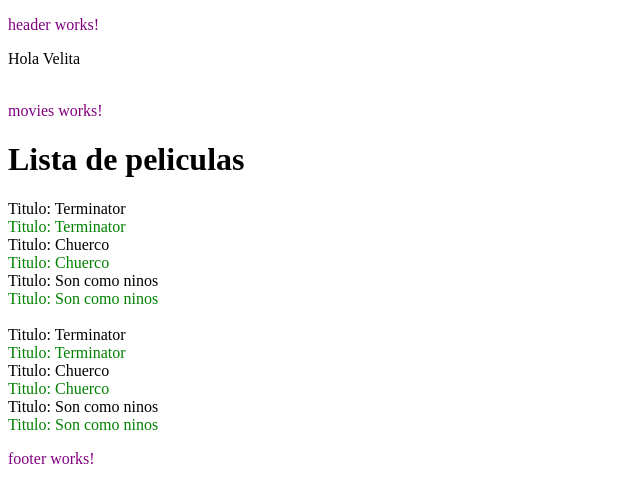
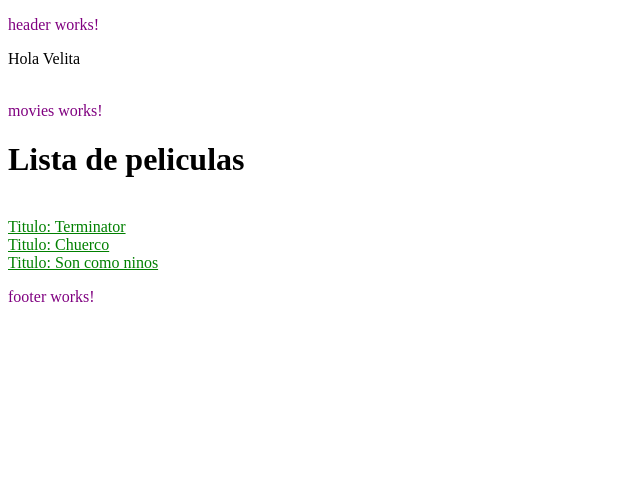
Before and after one commit to VELITA0000/clase_angular, an Angular app: page /movies in a window 1280 px wide. Shown: the top 502 px of the page, without its empty margins (0-640 px from the left). Built offline with nearby package versions, Linux system fonts and the light colour scheme.

Commit message:
Correccion de movie-item para mostrar el titulo de la pelicula seleccionada

```diff
--- a/src/app/app.html
+++ b/src/app/app.html
@@ -9,5 +9,6 @@
     <!--Contenido mostrada por rutas-->
   <router-outlet></router-outlet>
 
+
 </main>
 <app-footer></app-footer>
--- a/src/app/app.routes.ts
+++ b/src/app/app.routes.ts
@@ -6,8 +6,8 @@ import { NotFound } from './pages/not-found/not-found'
 export const routes: Routes = [
     // { path: '', component: Home},
     // para evitar que parezca que 2 paginas tienen el mismo contenido
+    { path: '', redirectTo: 'movies', pathMatch: 'full'},
     { path: 'movies', component: Movies},
-    { path: '', redirectTo: 'movies', pathMatch: 'full'},
     { path: 'movie-items', component: MovieItem},
     { path: 'movie-details', component: MovieDetails},
     { path: '**', component: NotFound}
--- a/src/app/app.ts
+++ b/src/app/app.ts
@@ -2,11 +2,11 @@ import { Component, signal } from '@angular/core';
 import { RouterOutlet } from '@angular/router';
 import { Header } from './layout/header/header';
 import { Footer } from './layout/footer/footer';
-import { Movies } from './pages/movies/movies';
+// import { Movies } from './pages/movies/movies'; para agregar el Movies hardcodeado
 
 @Component({
   selector: 'app-root',
-  imports: [Header, Footer, Movies, RouterOutlet],
+  imports: [Header, Footer, RouterOutlet], // se pone Movies para hardcodear
   templateUrl: './app.html',
   styleUrl: './app.scss'
 })
--- a/src/app/pages/movies/movie-details/movie-details.html
+++ b/src/app/pages/movies/movie-details/movie-details.html
@@ -1 +1,2 @@
 <p>movie-details works!</p>
+<h2>{{title}}</h2>
--- a/src/app/pages/movies/movie-details/movie-details.ts
+++ b/src/app/pages/movies/movie-details/movie-details.ts
@@ -1,4 +1,5 @@
 import { Component } from '@angular/core';
+import { Movie } from '../../../shared/services/movie';
 
 @Component({
   selector: 'app-movie-details',
@@ -7,5 +8,9 @@ import { Component } from '@angular/core';
   styleUrl: './movie-details.scss'
 })
 export class MovieDetails {
+  title: string = '';
 
+  constructor(private movieService: Movie) {
+    this.title = this.movieService.getMovie();
+  }
 }
--- a/src/app/pages/movies/movie-item/movie-item.html
+++ b/src/app/pages/movies/movie-item/movie-item.html
@@ -1,4 +1,4 @@
-<div>Titulo: {{title}}</div>
+<!--<div>Titulo: {{title}}</div>-->
 <div>
-    <a (click)="selectMovie()">Titulo: {{title}}</a>
+    <a routerLink="/movie-details" (click)="selectMovie()">Titulo: {{title}}</a>
 </div>
--- a/src/app/pages/movies/movie-item/movie-item.ts
+++ b/src/app/pages/movies/movie-item/movie-item.ts
@@ -1,8 +1,9 @@
 import { Component, EventEmitter, Input, Output } from '@angular/core';
+import { RouterModule } from '@angular/router';
 
 @Component({
   selector: 'app-movie-item',
-  imports: [],
+  imports: [RouterModule],
   templateUrl: './movie-item.html',
   styleUrl: './movie-item.scss'
 })
--- a/src/app/pages/movies/movies.html
+++ b/src/app/pages/movies/movies.html
@@ -1,14 +1,18 @@
 <p>movies works!</p>
 <h1>Lista de peliculas</h1>
+
 @if (!movies.length) {
     <p>No hay peliculas</p>
 }
 <!--Directivas if y for-->
 <!--Propiedad binding con [] de elemento padre a hijo-->
 <!--Propiedad evento con de elemento de hijo a padre-->
+<!--Las directivas se escriben como atributos de etiquetas-->
+<!--IMPRIMIR SIN EVENTO
 @for (item of movies; track item) {
     <app-movie-item [title]="item"></app-movie-item>
 }
+-->
 
 <br>
 @for (item of movies; track item) {
--- a/src/app/pages/movies/movies.ts
+++ b/src/app/pages/movies/movies.ts
@@ -1,6 +1,7 @@
 import { Component } from '@angular/core';
 import { CommonModule } from '@angular/common';
 import { MovieItem } from './movie-item/movie-item';
+import { Movie } from '../../shared/services/movie';
 
 @Component({
   selector: 'app-movies',
@@ -14,7 +15,12 @@ export class Movies {
     'Chuerco',
     'Son como ninos'
   ];
+
+  constructor(private movieService: Movie) {}
+
   handleMovieSelected(title: string) {
-    alert(title)
+    // alert(title)
+    // localStorage.setItem('movie', title);
+    this.movieService.setMovie(title);
   }
 }
--- /dev/null
+++ b/src/app/shared/services/movie.ts
@@ -0,0 +1,17 @@
+import { Injectable } from '@angular/core';
+
+@Injectable({
+  providedIn: 'root'
+})
+export class Movie {
+  title: string = '';
+
+  getMovie(): string {
+    return this.title;
+  }
+
+  setMovie(title: string): void {
+    this.title = title;
+  }
+
+}
```
Also changed, not shown: correcciones.txt (added), src/app/layout/header/header.html (line endings or trailing spaces), 1 other file (tests, documents, lock files or other folders).
